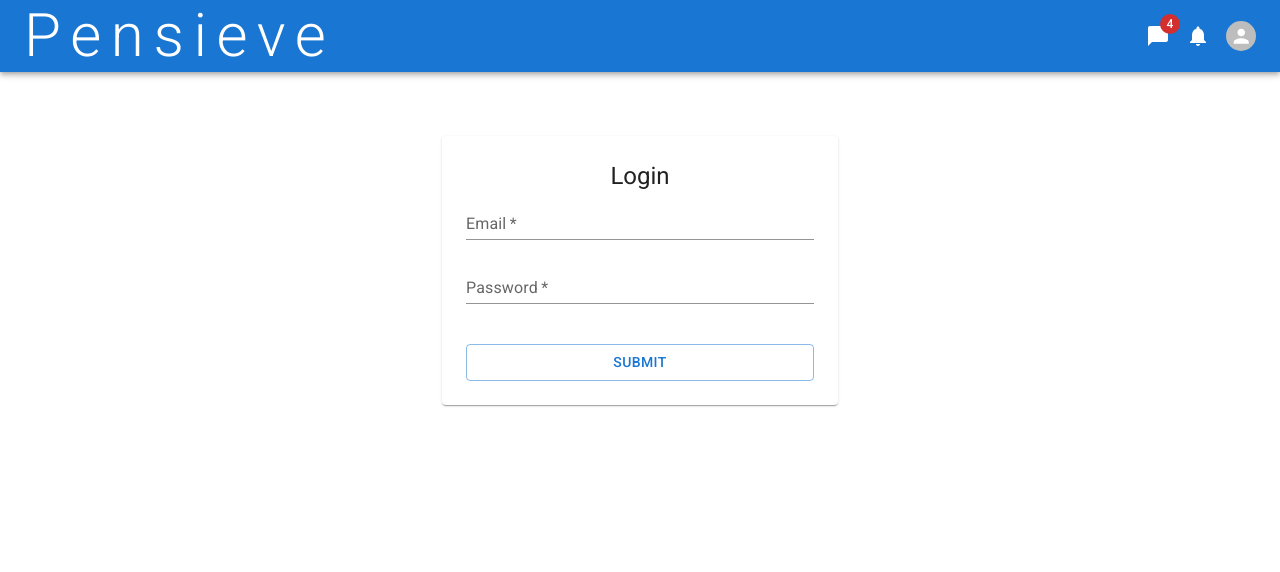
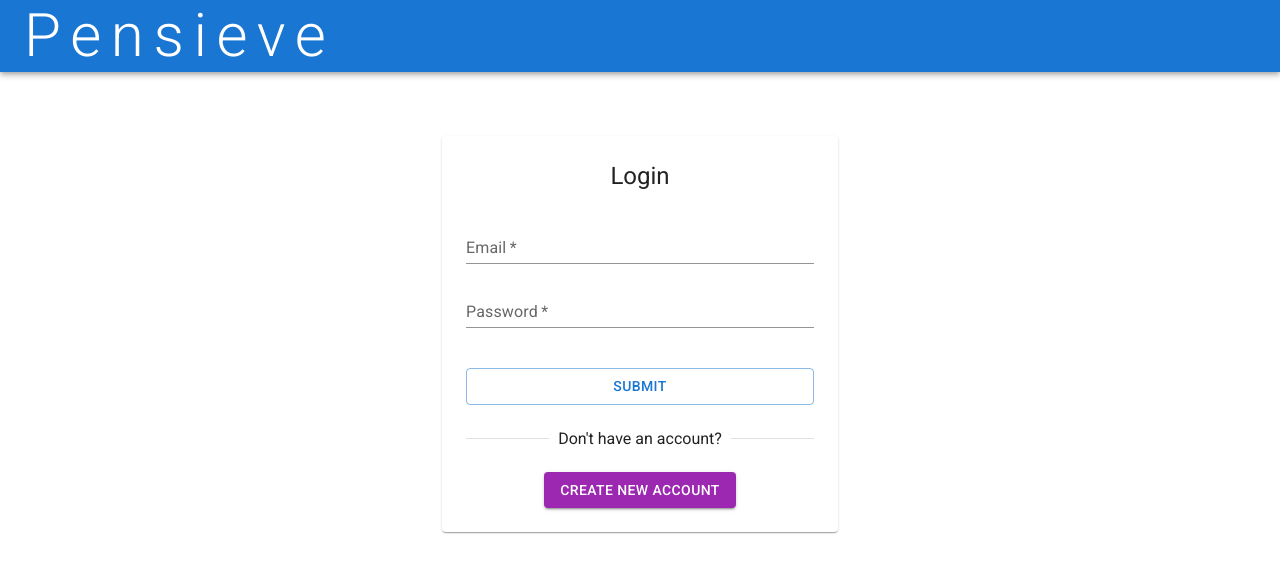
Before and after one commit to marloBarksdale/Pensieve-Client, a React (Create React App) app: page / in a window 1280 px wide. Shown: the top 572 px of the page. Built offline with nearby package versions, Linux system fonts and the light colour scheme.

Commit message:
added button to switch between login and signup

```diff
--- a/src/components/Auth/Auth.js
+++ b/src/components/Auth/Auth.js
@@ -1,11 +1,19 @@
 import AccountCircle from '@mui/icons-material/AccountCircle';
-import { Button, CircularProgress, Container, Paper } from '@mui/material';
+import {
+  Button,
+  CircularProgress,
+  Container,
+  Divider,
+  Paper,
+} from '@mui/material';
 import Box from '@mui/material/Box';
 import FormControl from '@mui/material/FormControl';
 import Input from '@mui/material/Input';
 import InputAdornment from '@mui/material/InputAdornment';
 import InputLabel from '@mui/material/InputLabel';
 import * as React from 'react';
+import { useState } from 'react';
+import { useEffect } from 'react';
 import { useRef } from 'react';
 import { useDispatch } from 'react-redux';
 import { Outlet, useNavigate } from 'react-router-dom';
@@ -14,71 +22,34 @@ import { setUser } from '../../features/users/userSlice';
 import { StyledPaper } from './styles';
 
 const Auth = () => {
-  //   const emailRef = useRef();
-  //   const dispatch = useDispatch();
-  //   const passwordRef = useRef();
-  //   const navigate = useNavigate();
-  //   const [login, { isLoading, data }] = useLoginMutation();
+  const [signUp, setSignUp] = useState(false);
 
-  //   const handleSubmit = async (e) => {
-  //     e.preventDefault();
-  //     const email = emailRef.current.value;
-  //     const password = passwordRef.current.value;
+  const navigate = useNavigate();
 
-  //     try {
-  //       const payload = await login({ email, password }).unwrap();
-
-  //       if (payload.user) {
-  //         dispatch(setUser(payload));
-  //         navigate('/');
-  //       }
-  //     } catch (error) {
-  //       console.log(error);
-  //     }
-  //   };
-  //   return (
-  //     <form onSubmit={handleSubmit}>
-  //       <Box sx={{ '& > :not(style)': { m: 1 } }}>
-  //         <FormControl variant='standard'>
-  //           <InputLabel htmlFor='input-with-icon-adornment'>Email</InputLabel>
-  //           <Input
-  //             id='input-with-icon-adornment'
-  //             startAdornment={
-  //               <InputAdornment position='start'>
-  //                 <AccountCircle />
-  //               </InputAdornment>
-  //             }
-  //             inputRef={emailRef}
-  //           />
-  //         </FormControl>
-
-  //         <FormControl variant='standard'>
-  //           <InputLabel htmlFor='input-with-icon-adornment'>Password</InputLabel>
-  //           <Input
-  //             startAdornment={
-  //               <InputAdornment position='start'>
-  //                 <AccountCircle />
-  //               </InputAdornment>
-  //             }
-  //             type='password'
-  //             inputRef={passwordRef}
-  //           />
-  //         </FormControl>
-  //       </Box>
-  //       {isLoading ? (
-  //         <CircularProgress title='Signing in....' />
-  //       ) : (
-  //         <Button type='submit' variant='contained'>
-  //           Sumbit
-  //         </Button>
-  //       )}
-  //     </form>
-  //   );
+  useEffect(() => {
+    if (signUp) {
+      navigate('/signup');
+    } else {
+      navigate('/');
+    }
+  }, [signUp]);
 
   return (
     <Container maxWidth='xs'>
       <StyledPaper>
         <Outlet />
+        <Divider flexItem variant='fullWidth'>
+          {signUp ? 'Already have an account?' : "Don't have an account?"}
+        </Divider>
+        <Button
+          onClick={() => {
+            setSignUp((prev) => !prev);
+          }}
+          color='secondary'
+          variant='contained'
+        >
+          {signUp ? 'Login' : 'Create new account'}
+        </Button>
       </StyledPaper>
     </Container>
   );
--- a/src/components/Auth/Login.js
+++ b/src/components/Auth/Login.js
@@ -1,10 +1,7 @@
 import {
   Button,
   CircularProgress,
-  FormControl,
   Grid,
-  Input,
-  InputLabel,
   TextField,
   Typography,
 } from '@mui/material';
@@ -66,7 +63,15 @@ const Login = () => {
               inputRef={passwordRef}
             />
           </Grid>
-          <Grid item xs={12}>
+          <Grid
+            item
+            xs={12}
+            display='flex'
+            justifyContent={'center'}
+            flexDirection='column'
+            alignItems={'center'}
+            gap={2}
+          >
             {isLoading ? (
               <>
                 <CircularProgress />
--- a/src/components/Auth/styles.js
+++ b/src/components/Auth/styles.js
@@ -7,4 +7,5 @@ export const StyledPaper = styled(Paper)(({ theme }) => ({
   flexDirection: 'column',
   alignItems: 'center',
   justifyContent: 'center',
+  gap: theme.spacing(3),
 }));
--- a/src/components/Navbar/Navbar.jsx
+++ b/src/components/Navbar/Navbar.jsx
@@ -59,8 +59,8 @@ const Navbar = () => {
           Pensieve{' '}
         </Typography>
         <Coronavirus sx={{ display: { xs: 'block', sm: 'none' } }} />
+        {user && (
           <Box sx={{ display: 'flex', alignItems: 'center', gap: '1rem' }}>
-          {user && (
             <Button
               variant='contained'
               color='secondary'
@@ -68,7 +68,6 @@ const Navbar = () => {
             >
               Logout
             </Button>
-          )}{' '}
             <Badge badgeContent={4} color='error'>
               <ChatBubble />
             </Badge>
@@ -80,6 +79,7 @@ const Navbar = () => {
               // onClick={() => setOpen((prev) => !prev)}
             />
           </Box>
+        )}
       </Toolbar>
     </StyledAppBar>
   );
```
Lines whose indentation alone changed are shown as unchanged.
